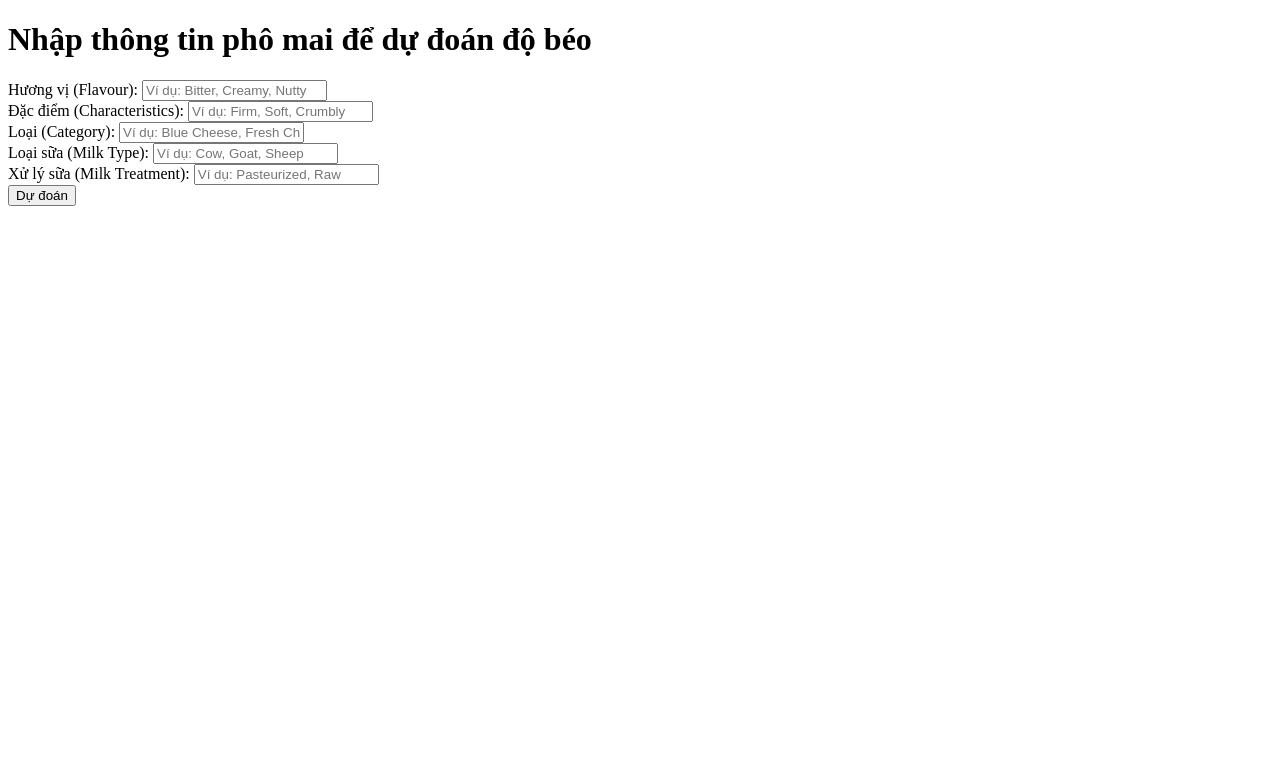
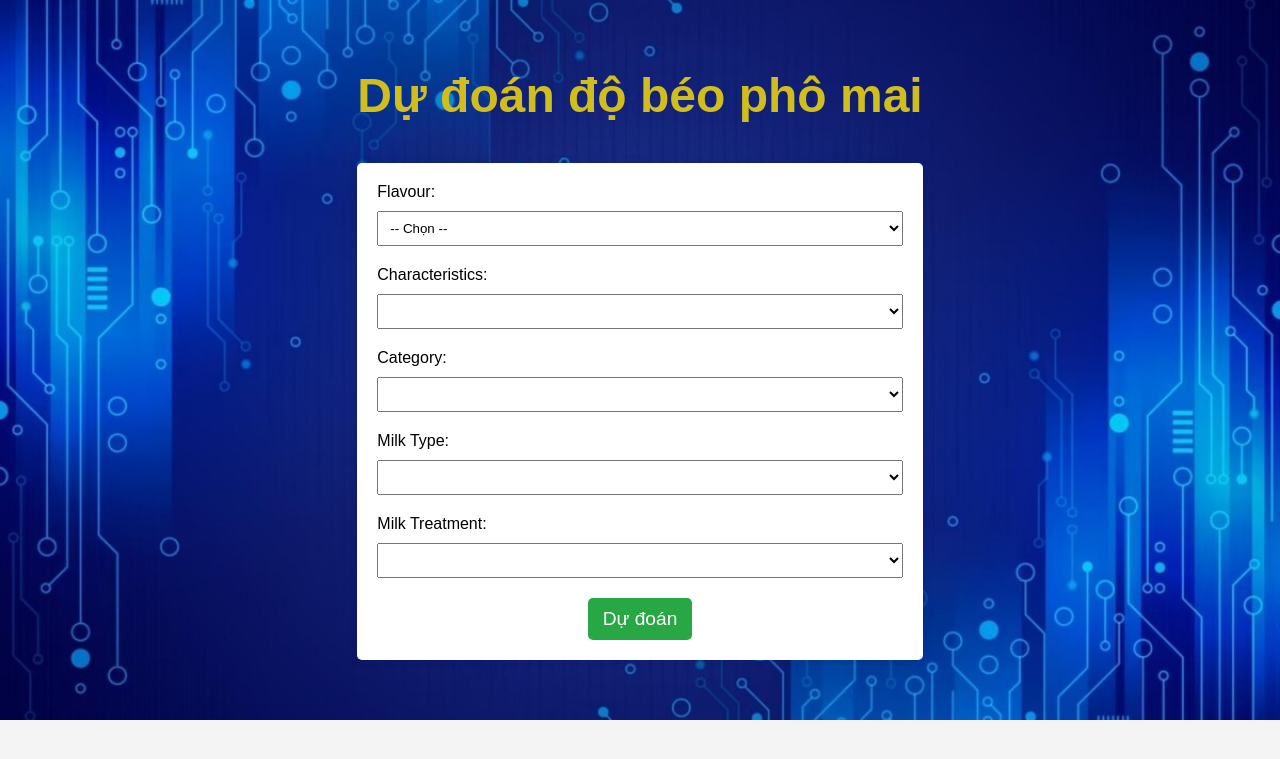
Before and after one commit to Q-u-y-e-n/TTNT_Cheese_data, a Flask app: template templates/index.html in a window 1280 px wide. Shown: the top 759 px of the page. Run offline with Flask 3, Linux system fonts and the light colour scheme; the template is opened without the code that fills it: most values are stand-ins (such as "Sample title", 1, 10 or a date in 2020); lists and menus that the app fills with data are empty.

Commit message:
Hoan thanh goiiiii-- yeahhhh

```diff
--- a/app.py
+++ b/app.py
@@ -1,33 +1,47 @@
+import pandas as pd
 import pickle
-import pandas as pd
-from flask import Flask, request, render_template
+from flask import Flask, request, render_template, jsonify
 
 app = Flask(__name__)
 
-# Tải mô hình và label encoders
-print("Đang tải mô hình...")
-try:
-    with open("decision_tree_model.pkl", "rb") as f:
-        model_data = pickle.load(f)
+# Tải mô hình và encoders
+with open("decision_tree_model.pkl", "rb") as f:
+    model_data = pickle.load(f)
 
-    model = model_data['model']
-    label_encoders = model_data['label_encoders']
-    print("✅ Đã tải mô hình thành công!")
-except Exception as e:
-    print(f"❌ Lỗi khi tải mô hình: {e}")
-    print("⚠️ Vui lòng chạy train.py trước để tạo mô hình.")
+model = model_data['model']
+label_encoders = model_data['label_encoders']
+target_encoder = model_data['target_encoder']
 
-# Các cột phân loại (phải trùng tên trong file CSV)
-categorical_columns = ['FlavourEn', 'CharacteristicsEn', 'CategoryTypeEn', 'MilkTypeEn', 'MilkTreatmentTypeEn']
+# Tải lại dữ liệu gốc để lọc động
+df_raw = pd.read_csv('cheese_data.csv', encoding='latin1')
+df_raw = df_raw[['FlavourEn', 'CharacteristicsEn', 'CategoryTypeEn', 'MilkTypeEn', 'MilkTreatmentTypeEn']].dropna()
 
 @app.route('/')
-def home():
-    return render_template('index.html')
+def index():
+    flavour_options = sorted(df_raw['FlavourEn'].unique())
+    return render_template('index.html', flavour_options=flavour_options)
+
+@app.route('/get_options', methods=['POST'])
+def get_options():
+    selected = request.get_json()  # Lấy JSON từ frontend
+    filtered = df_raw.copy()
+
+    # Lọc theo dữ liệu đã chọn
+    for key, value in selected.items():
+        filtered = filtered[filtered[key] == value]
+
+    # Trả về các giá trị có thể tiếp theo
+    all_columns = ['FlavourEn', 'CharacteristicsEn', 'CategoryTypeEn', 'MilkTypeEn', 'MilkTreatmentTypeEn']
+    result = {}
+    for col in all_columns:
+        if col not in selected:
+            result[col] = sorted(filtered[col].unique())
+
+    return jsonify(result)
 
 @app.route('/predict', methods=['POST'])
 def predict():
     try:
-        # Lấy dữ liệu từ form
         input_data = {
             'FlavourEn': request.form['flavour'],
             'CharacteristicsEn': request.form['characteristics'],
@@ -36,24 +50,16 @@ def predict():
             'MilkTreatmentTypeEn': request.form['milk_treatment']
         }
 
-        # Tạo DataFrame từ input
         input_df = pd.DataFrame([input_data])
-
-        # Mã hóa các cột bằng label encoder đã lưu
-        for col in categorical_columns:
+        for col in input_data:
             le = label_encoders[col]
             input_df[col] = le.transform(input_df[col])
 
-        # Dự đoán
         prediction = model.predict(input_df)[0]
+        prediction_label = target_encoder.inverse_transform([prediction])[0]
 
-        return render_template('result.html',
-                               flavour=input_data['FlavourEn'],
-                               characteristics=input_data['CharacteristicsEn'],
-                               category=input_data['CategoryTypeEn'],
-                               milk_type=input_data['MilkTypeEn'],
-                               milk_treatment=input_data['MilkTreatmentTypeEn'],
-                               fat_content=prediction)
+        return render_template('result.html', **input_data, fat_content=prediction_label)
+
     except Exception as e:
         return render_template('result.html', error=f"Có lỗi xảy ra: {str(e)}")
 
--- a/templates/index.html
+++ b/templates/index.html
@@ -1,27 +1,121 @@
 <!DOCTYPE html>
-<html>
+<html lang="en">
 <head>
+    <meta charset="UTF-8">
     <title>Dự đoán độ béo phô mai</title>
+    <script>
+        const columnMapping = {
+            "flavour": "FlavourEn",
+            "characteristics": "CharacteristicsEn",
+            "category": "CategoryTypeEn",
+            "milk_type": "MilkTypeEn",
+            "milk_treatment": "MilkTreatmentTypeEn"
+        };
+
+        function updateOptions(changedSelectId) {
+            const selects = ["flavour", "characteristics", "category", "milk_type", "milk_treatment"];
+            let data = {};
+
+            for (let id of selects) {
+                let val = document.getElementById(id).value;
+                if (val) {
+                    data[columnMapping[id]] = val;
+                }
+                if (id === changedSelectId) break;
+            }
+
+            fetch("/get_options", {
+                method: "POST",
+                headers: { "Content-Type": "application/json" },
+                body: JSON.stringify(data)
+            })
+            .then(res => res.json())
+            .then(options => {
+                for (let key in options) {
+                    const id = Object.keys(columnMapping).find(k => columnMapping[k] === key);
+                    const select = document.getElementById(id);
+                    select.innerHTML = `<option value="">-- Chọn --</option>`;
+                    options[key].forEach(opt => {
+                        select.innerHTML += `<option value="${opt}">${opt}</option>`;
+                    });
+                }
+            });
+        }
+    </script>
+    <style>
+        body {
+            font-family: Arial, sans-serif;
+            background-color: #f4f4f4;
+            padding: 20px;
+            display: flex;
+            justify-content: center;
+            align-items: center;
+            background-image: url('{{ url_for('static', filename='dudoan.jpg') }}');
+            background-repeat: no-repeat;
+            background-size: cover;
+        }
+        h2 {
+            color: #333;
+        }
+        form {
+            background-color: white;
+            padding: 20px;
+            border-radius: 5px;
+            box-shadow: 0 0 10px rgba(0, 0, 0, 0.1);
+        }
+        label {
+            display: block;
+            margin-bottom: 10px;
+        }
+        select {
+            width: 100%;
+            padding: 8px;
+            margin-bottom: 20px;
+        }
+        button {
+            background-color: #28a745;
+            color: white;
+            border: none;
+            padding: 10px 15px;
+            cursor: pointer;
+            display: flex;
+            margin: 0 auto;
+            border-radius: 5px;
+            font-size: 1.2rem;
+        }
+        h2{
+            color: #d1be1c;
+            font-size: 3rem;
+            text-align: center;
+        }
+        </style>
 </head>
 <body>
-    <h1>Nhập thông tin phô mai để dự đoán độ béo</h1>
-    <form action="/predict" method="post">
-        <label>Hương vị (Flavour):</label>
-        <input name="flavour" placeholder="Ví dụ: Bitter, Creamy, Nutty" required><br>
+    <div class="container-body">
+    <h2>Dự đoán độ béo phô mai</h2>
+    <form method="POST" action="/predict">
+        <label>Flavour:</label>
+        <select name="flavour" id="flavour" onchange="updateOptions('flavour')" required>
+            <option value="">-- Chọn --</option>
+            {% for opt in flavour_options %}
+                <option value="{{ opt }}">{{ opt }}</option>
+            {% endfor %}
+        </select><br>
 
-        <label>Đặc điểm (Characteristics):</label>
-        <input name="characteristics" placeholder="Ví dụ: Firm, Soft, Crumbly" required><br>
+        <label>Characteristics:</label>
+        <select name="characteristics" id="characteristics" onchange="updateOptions('characteristics')" required></select><br>
 
-        <label>Loại (Category):</label>
-        <input name="category" placeholder="Ví dụ: Blue Cheese, Fresh Cheese" required><br>
+        <label>Category:</label>
+        <select name="category" id="category" onchange="updateOptions('category')" required></select><br>
 
-        <label>Loại sữa (Milk Type):</label>
-        <input name="milk_type" placeholder="Ví dụ: Cow, Goat, Sheep" required><br>
+        <label>Milk Type:</label>
+        <select name="milk_type" id="milk_type" onchange="updateOptions('milk_type')" required></select><br>
 
-        <label>Xử lý sữa (Milk Treatment):</label>
-        <input name="milk_treatment" placeholder="Ví dụ: Pasteurized, Raw" required><br>
+        <label>Milk Treatment:</label>
+        <select name="milk_treatment" id="milk_treatment" required></select><br>
 
-        <input type="submit" value="Dự đoán">
+        <button type="submit">Dự đoán</button>
     </form>
+</div>
 </body>
 </html>
```
Also changed, not shown: templates/result.html (+51 -11 lines), static/dudoan.jpg (added).
